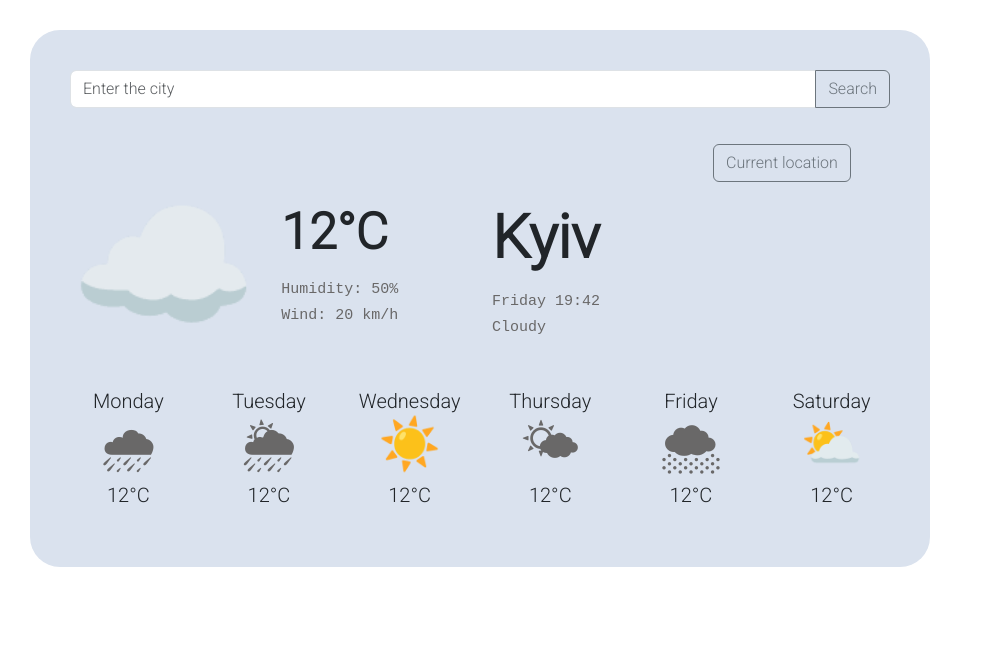
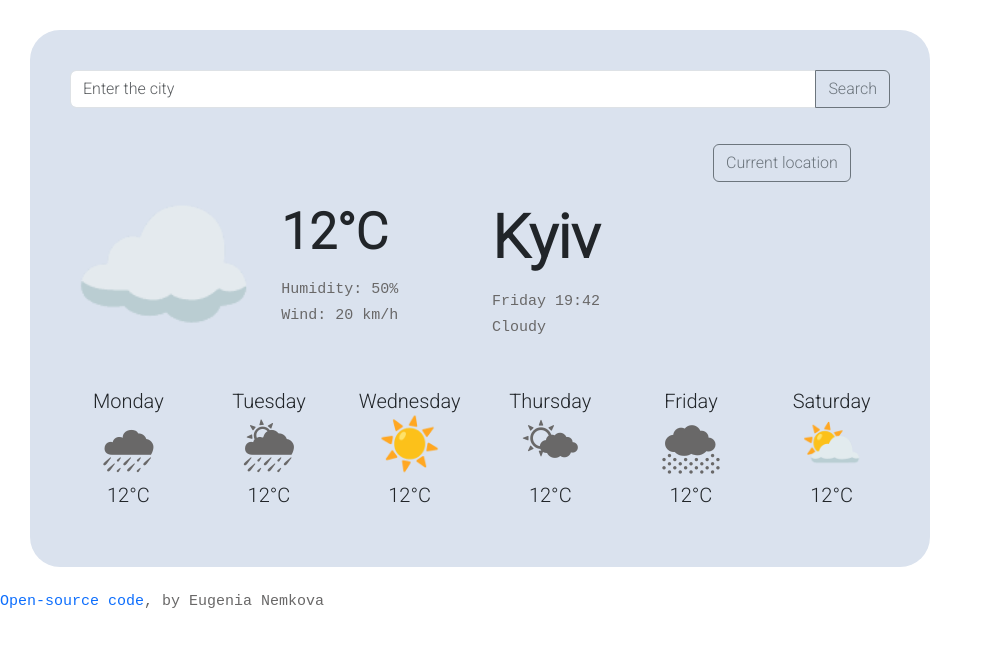
Before and after one commit to evheniaa/weather-app, a plain HTML site: page index.html in a window 1280 px wide. Shown: the whole page, without its empty margins (0-993 px from the left). Drawn offline with nearby package versions, Linux system fonts and the light colour scheme.

Commit message:
Add link to open-source source

```diff
--- a/index.html
+++ b/index.html
@@ -117,6 +117,10 @@
         </div>
       </section>
     </div>
+    <p>
+      <a href="https://github.com/evheniaa/weather-app">Open-source code</a>, by
+      Eugenia Nemkova
+    </p>
     <script src="src/index.js"></script>
   </body>
 </html>
```
